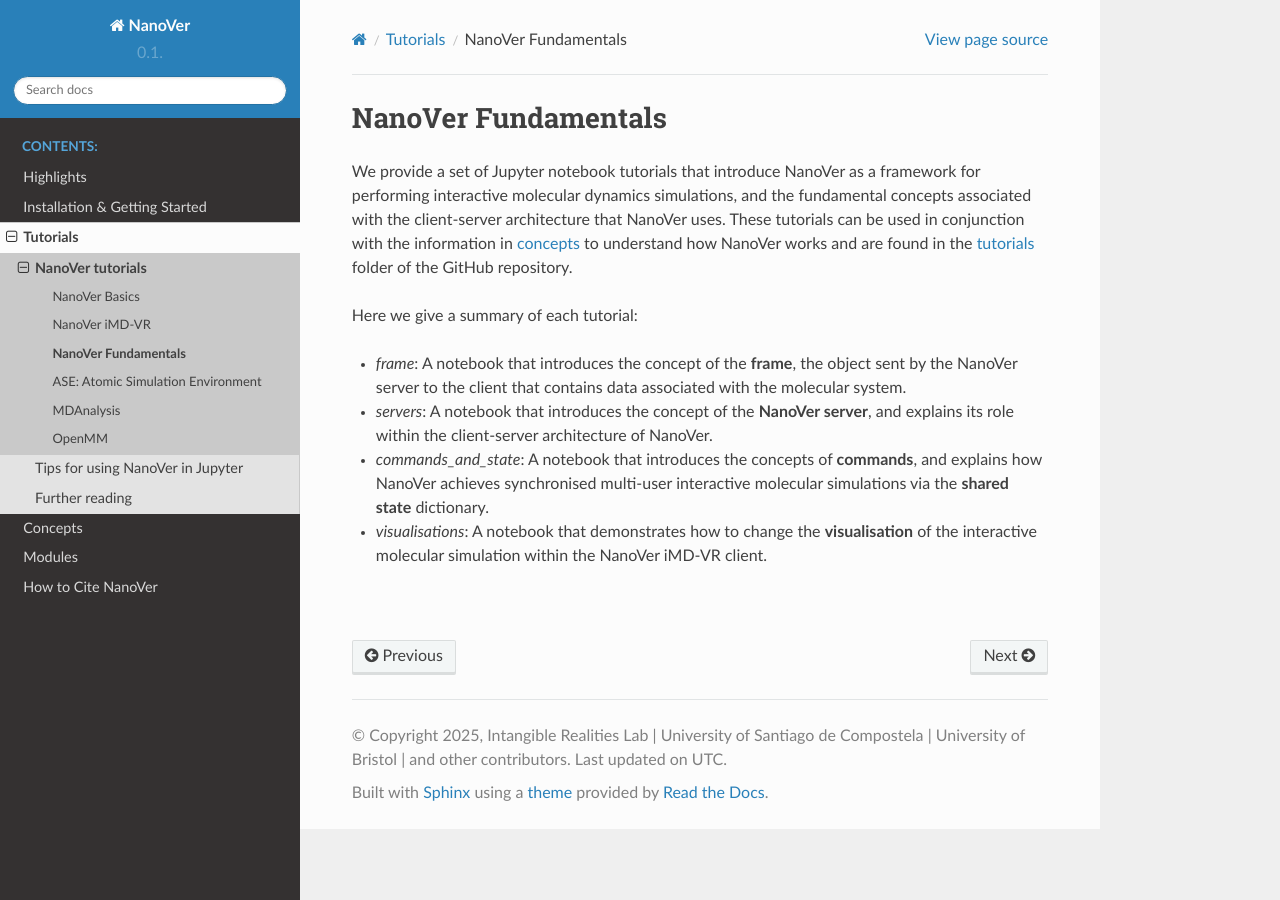
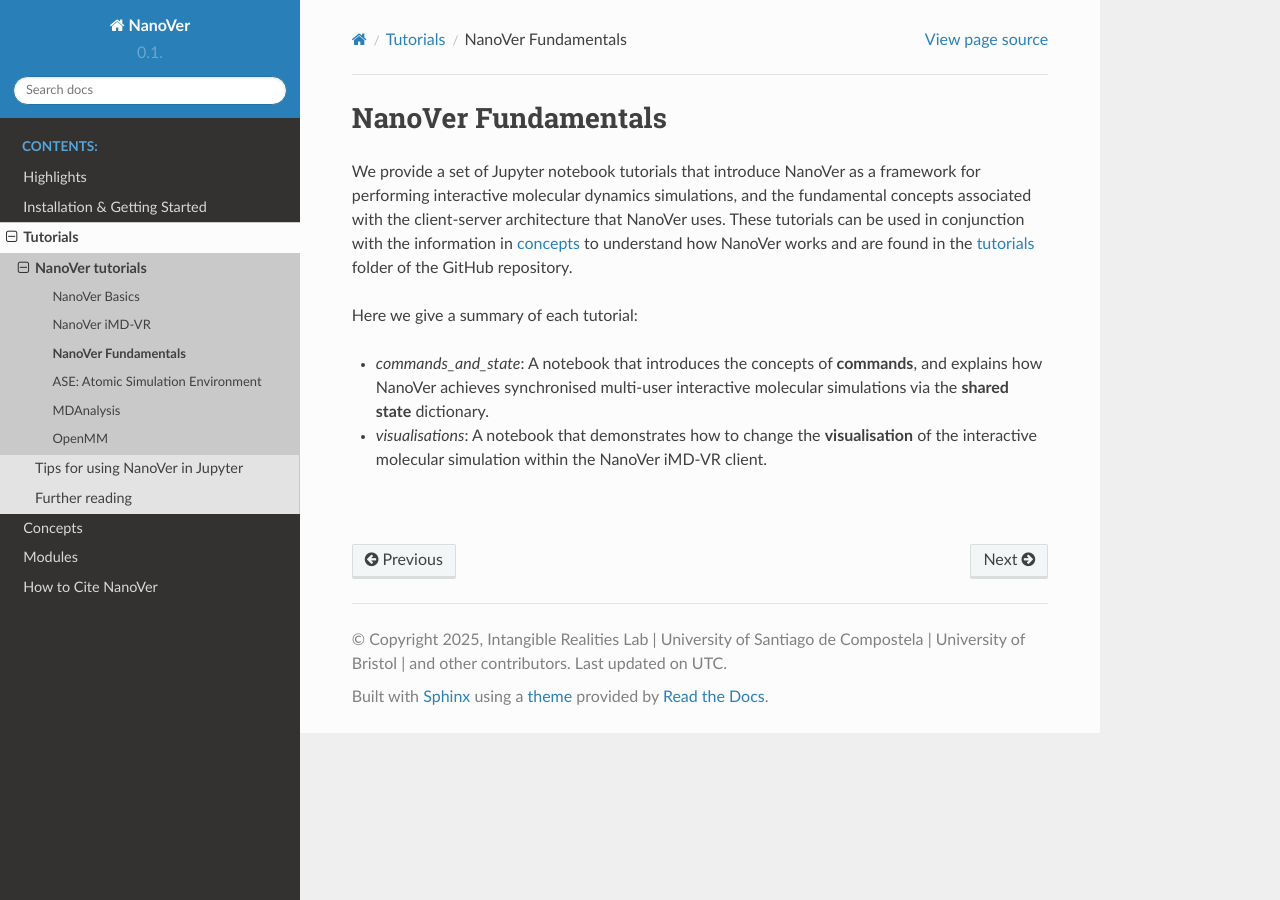
Before and after one commit to IRL2/nanover-docs, a Sphinx documentation site: the page built from source/tutorials/fundamentals.rst, in a window 1280 px wide. Built offline with Sphinx 7.4.7 and the Read the Docs theme 3.1.0, drawn with Linux system fonts in a browser that asks for light colours; pages that are not in the unit, such as notebooks, are missing from menus; the version number could not be read and is left out.

Commit message:
remove deleted notebooks

```diff
--- a/source/tutorials/fundamentals.rst
+++ b/source/tutorials/fundamentals.rst
@@ -12,10 +12,6 @@ information in :ref:`concepts <Concepts>` to understand how NanoVer works and ar
 
 Here we give a summary of each tutorial:
 
-* `frame`: A notebook that introduces the concept of the **frame**, the object sent by
-  the NanoVer server to the client that contains data associated with the molecular system.
-* `servers`: A notebook that introduces the concept of the **NanoVer server**, and
-  explains its role within the client-server architecture of NanoVer.
 * `commands_and_state`: A notebook that introduces the concepts of **commands**, and explains
   how NanoVer achieves synchronised multi-user interactive molecular simulations via the
   **shared state** dictionary.
```
